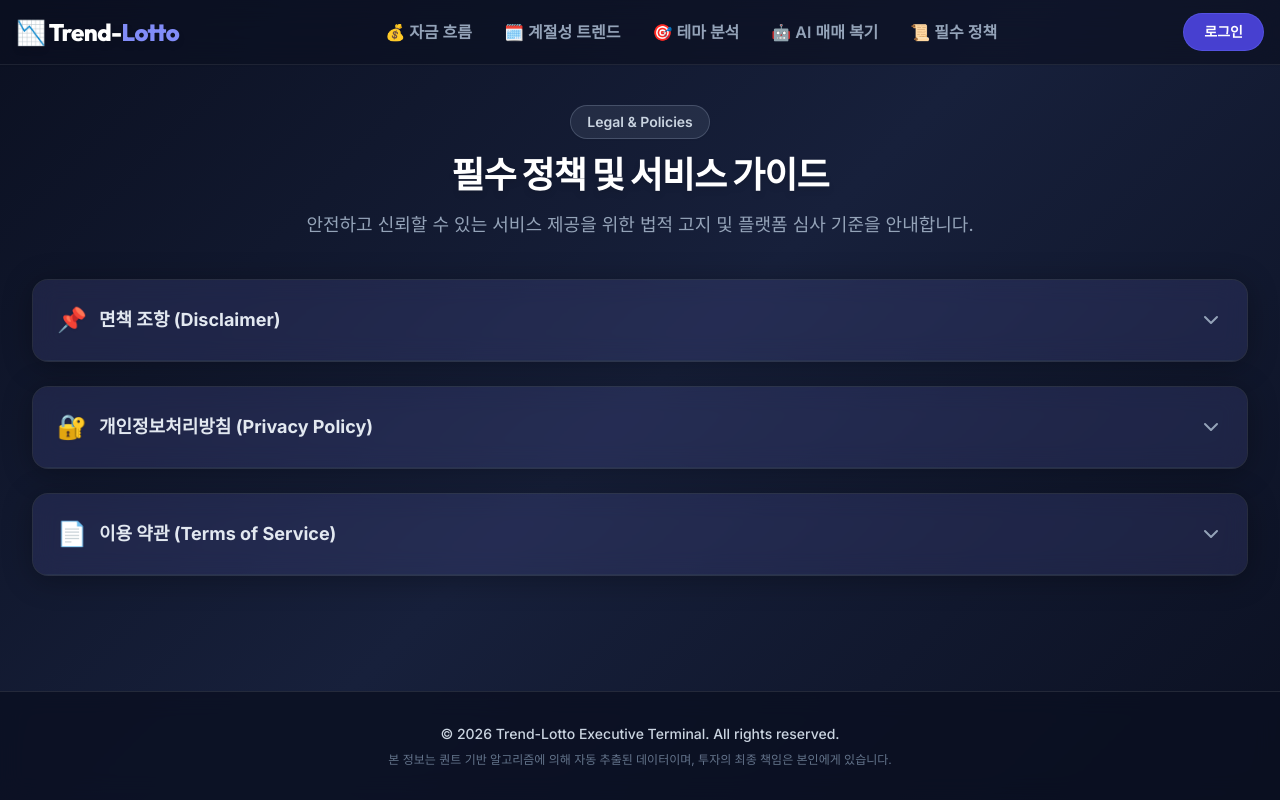
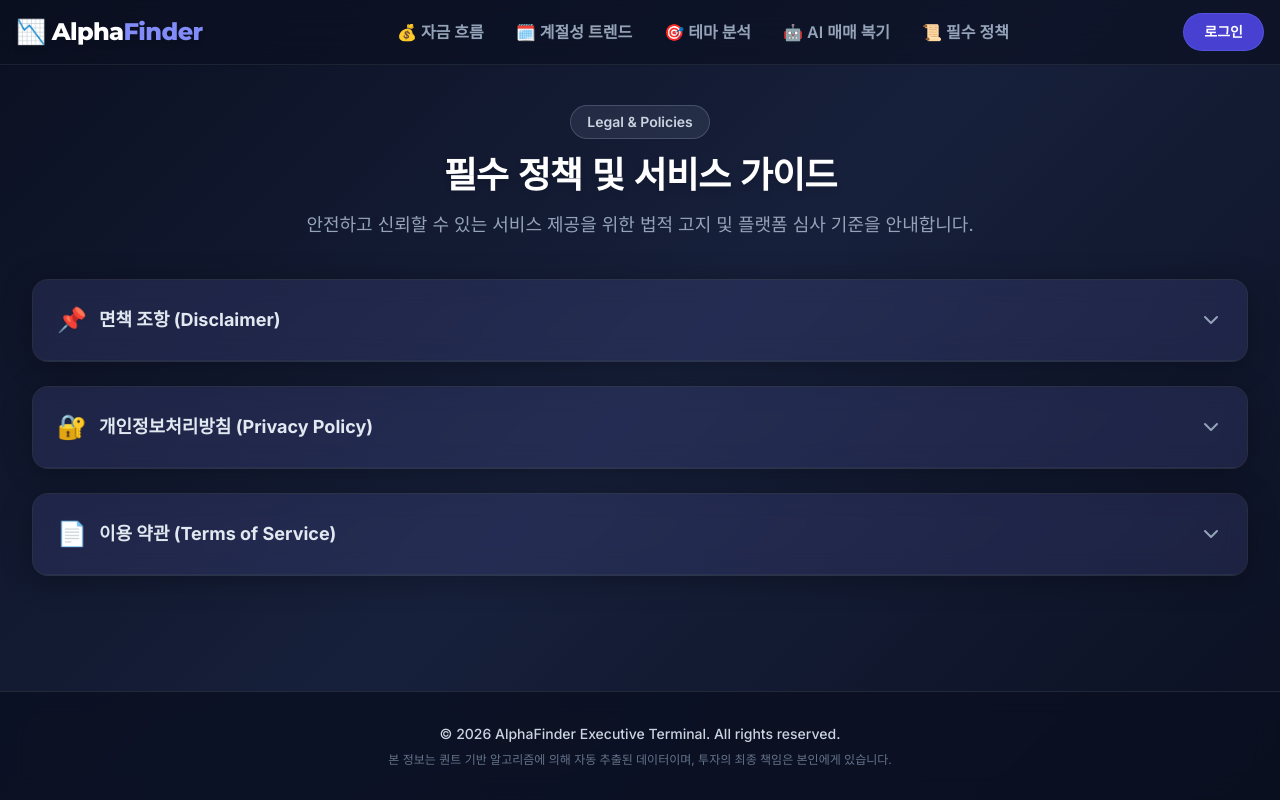
Before and after one commit to vdpcksv/trendstockanalist, a FastAPI app: page /policies in a window 1280 px wide. Run offline with FastAPI, Linux system fonts and the light colour scheme; some libraries are stand-ins or nearby versions.

Commit message:
style: rebrand to AlphaFinder and use Montserrat font

```diff
--- a/main.py
+++ b/main.py
@@ -122,7 +122,7 @@ async def lifespan(app: FastAPI):
     # Shutdown: Stop scheduler
     scheduler.shutdown()
 
-app = FastAPI(title="Trend-Lotto Invest", lifespan=lifespan)
+app = FastAPI(title="AlphaFinder Invest", lifespan=lifespan)
 
 # Serve static files (CSS, JS) securely mapped to /static
 app.mount("/static", StaticFiles(directory="static"), name="static")
--- a/templates/base.html
+++ b/templates/base.html
@@ -4,7 +4,7 @@
 <head>
     <meta charset="UTF-8">
     <meta name="viewport" content="width=device-width, initial-scale=1.0">
-    <title>Trend-Lotto Invest Dashboard</title>
+    <title>AlphaFinder Invest Dashboard</title>
 
     <!-- ✅ Google AdSense Verification Code (Hardcoded here for SEO Bot Crawlability) -->
     <script async src="https://pagead2.googlesyndication.com/pagead/js/adsbygoogle.js?client=ca-pub-9065075656013134"
@@ -16,9 +16,9 @@
     <!-- Plotly JS (To replace Streamlit charts) -->
     <script src="https://cdn.plot.ly/plotly-2.27.0.min.js"></script>
 
-    <!-- Google Fonts: Inter for readibility, Outfit for premium headings -->
+    <!-- Google Fonts: Inter for readibility, Montserrat for premium headings -->
     <link
-        href="https://fonts.googleapis.com/css2?family=Inter:wght@400;500;600;700&family=Outfit:wght@400;500;600;700;800&display=swap"
+        href="https://fonts.googleapis.com/css2?family=Inter:wght@400;500;600;700&family=Montserrat:wght@400;500;600;700;800&display=swap"
         rel="stylesheet">
 
     <style>
@@ -37,7 +37,7 @@
         h5,
         h6,
         .outfit-font {
-            font-family: 'Outfit', sans-serif;
+            font-family: 'Montserrat', sans-serif;
             letter-spacing: -0.025em;
         }
 
@@ -160,7 +160,7 @@
                 <!-- Logo -->
                 <div class="flex-shrink-0 flex items-center gap-2">
                     <span class="font-extrabold text-2xl tracking-tight text-white outfit-font drop-shadow-md">📉
-                        Trend-<span class="text-indigo-400">Lotto</span></span>
+                        Alpha<span class="text-indigo-400">Finder</span></span>
                 </div>
 
                 <!-- Desktop Nav Link (Hidden on mobile) -->
@@ -201,7 +201,7 @@
 
     <!-- Footer -->
     <footer class="bg-[#0B1021]/80 backdrop-blur-md border-t border-white/10 mt-auto py-8 text-center text-slate-400">
-        <p class="text-sm font-medium text-slate-300">© 2026 Trend-Lotto Executive Terminal. All rights reserved.</p>
+        <p class="text-sm font-medium text-slate-300">© 2026 AlphaFinder Executive Terminal. All rights reserved.</p>
         <p class="text-xs text-slate-500 mt-2">본 정보는 퀀트 기반 알고리즘에 의해 자동 추출된 데이터이며, 투자의 최종 책임은 본인에게 있습니다.</p>
     </footer>
 
--- a/templates/policies.html
+++ b/templates/policies.html
@@ -26,7 +26,7 @@
         </summary>
         <div class="p-6 md:p-8 text-[15px] text-slate-400 space-y-4 leading-relaxed bg-[#0B1021]/50">
             <h3 class="font-bold text-slate-200 mb-2">투자 위험 고지 및 면책 조항</h3>
-            <p>1. <strong>정보의 목적 및 한계</strong>: 본 웹사이트("Trend-Lotto Invest", 이하 "본 사이트")에서 제공하는 모든 금융 데이터, 차트, 종목 분석, AI
+            <p>1. <strong>정보의 목적 및 한계</strong>: 본 웹사이트("AlphaFinder Invest", 이하 "본 사이트")에서 제공하는 모든 금융 데이터, 차트, 종목 분석, AI
                 기반 스코어링 등의 정보는 철저히 투자자들의 학습 및 시장 참고용으로만 제공됩니다. 본 사이트의 어떠한 내용도 <strong>특정 주식, 채권, 파생상품 등의 매수, 매도, 유지 등에
                     대한 직접적인 투자 권유나 금융 자문에 해당하지 않습니다.</strong></p>
             <p>2. <strong>데이터의 정확성 부족 가능성</strong>: 본 사이트는 네이버페이 증권 등 공개된 제3자 데이터를 기반으로 정보를 가공 및 표시합니다. 시스템 오류, 통신 지연,
--- a/templates/portfolio.html
+++ b/templates/portfolio.html
@@ -16,7 +16,7 @@
         class="absolute top-0 right-0 -mr-16 -mt-16 w-48 h-48 bg-indigo-500/10 rounded-full blur-3xl pointer-events-none">
     </div>
 
-    <h2 class="text-2xl font-bold text-center mb-6 text-white relative z-10">Trend-Lotto 시스템 접속</h2>
+    <h2 class="text-2xl font-bold text-center mb-6 text-white relative z-10">AlphaFinder 시스템 접속</h2>
 
     <div class="flex gap-2 mb-6 bg-[#151b30] p-1.5 rounded-xl border border-slate-700 shadow-inner relative z-10">
         <button onclick="toggleAuth('login')" id="tab-login"
```
Also changed, not shown: app.py (+4 -4 lines).
